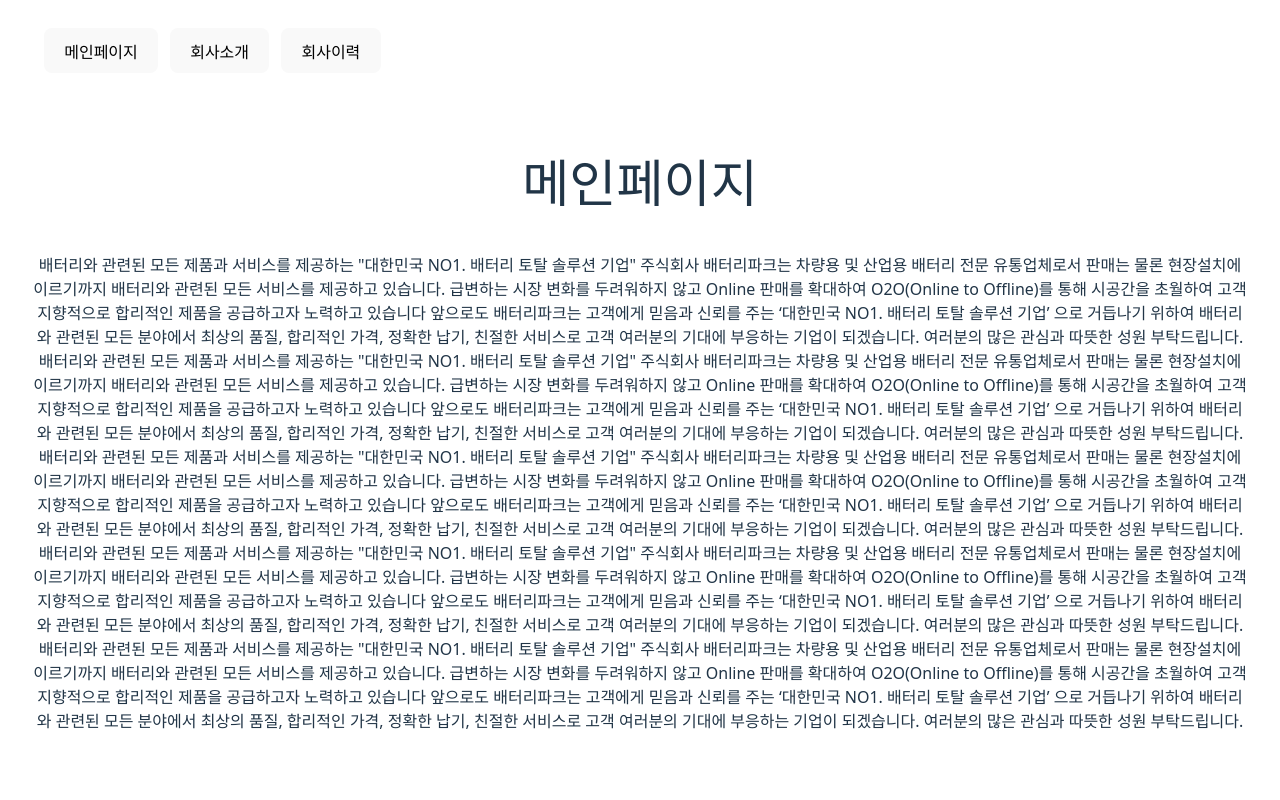
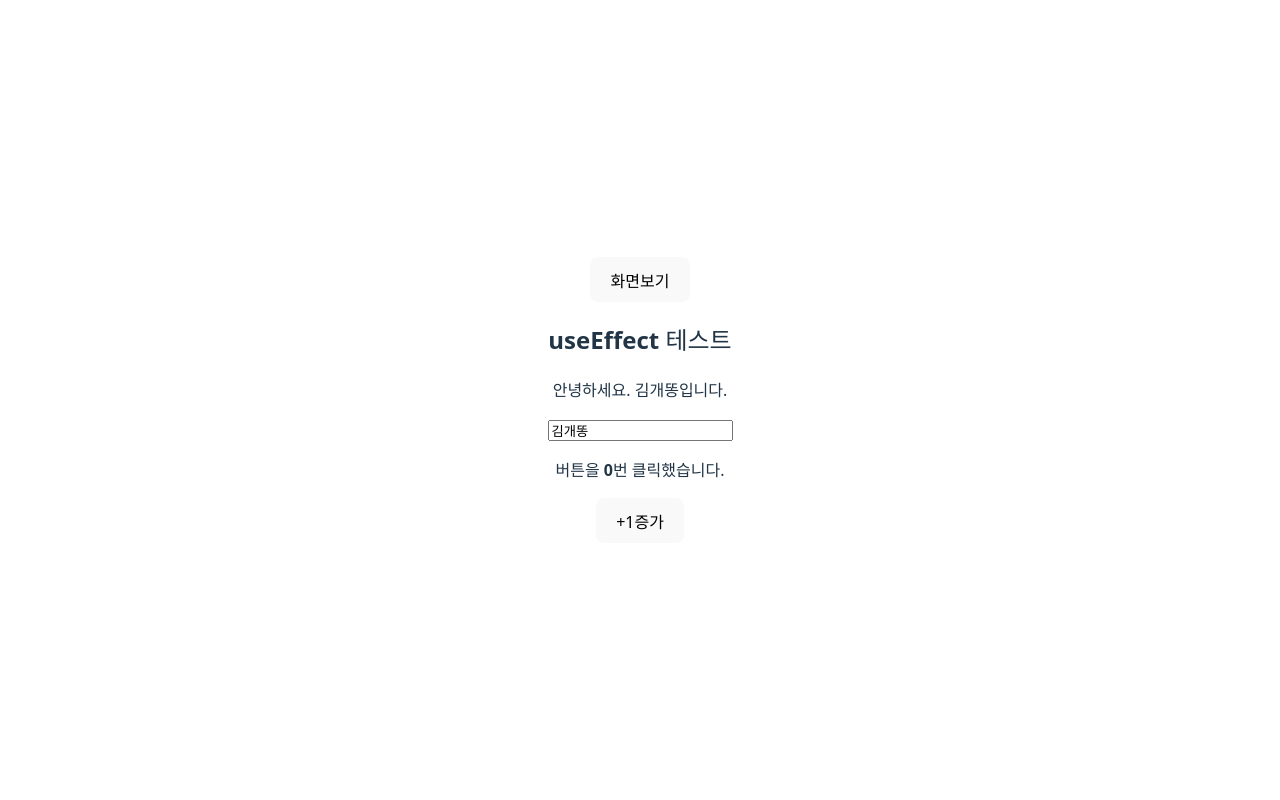
Before and after one commit to parkjimin0817/kdt, a React (Vite) app in the folder 10_React/react-project/: page / in a window 1280 px wide. Shown: the top 800 px of the page. Built offline with nearby package versions, Linux system fonts and the light colour scheme.

Commit message:
no message

```diff
--- a/10_React/react-project/src/App.jsx
+++ b/10_React/react-project/src/App.jsx
@@ -7,6 +7,10 @@ import SignUp from './components/useState/SignUp'
 import LandingPage from './components/useState/LandingPage'
 import UseRefTest from './components/useRef/UseRefTest'
 import UserRefScroll from './components/useRef/UserRefScroll'
+import UseMemoTest from './components/useMemo/UseMemoTest'
+import UsecallbackTest from './components/useCallback/UsecallbackTest'
+import UseEffectTest from './components/useEffect/UseEffectTest'
+import EffectView from './components/useEffect/EffectView'
 
 function App() {
 
@@ -16,7 +20,10 @@ function App() {
       {/* <SignUp/> */}
       {/* <LandingPage/> */}
       {/* <UseRefTest/> */}
-      <UserRefScroll/>
+      {/* <UserRefScroll/> */}
+      {/* <UseMemoTest/> */}
+      {/* <UsecallbackTest/> */}
+      <EffectView/>
     </>
   )
 }
--- /dev/null
+++ b/10_React/react-project/src/components/useCallback/UsecallbackTest.jsx
@@ -0,0 +1,37 @@
+import React, {useState, useCallback, useMemo} from 'react'
+import ViewItem from './ViewItem';
+
+const UsecallbackTest = () => {
+    const [num, setNum] = useState(1)
+    const [dark, setDark] = useState(false);
+
+    //useCallback으로 함수 캐싱함
+    const getItems = useCallback(() => num ? [num, num+1, num+2] : [0,0,0], [num]);
+
+
+    const theme = useMemo(() => ({
+        backgroundColor: dark ? "#333" : "#fff",
+        color: dark ? "#fff" : "#333",
+        padding: "12px"
+    }), [dark]);
+
+
+  return (
+    <div style={theme}>
+        <h2>useCallback 테스트</h2>
+        <input
+            type="number"
+            value={num}
+            onChange={(e) => setNum(parseInt(e.target.value))}
+        />
+        <button onClick={()=> setDark(prev => !prev)}>
+            테마 변경
+        </button>
+
+        <ViewItem getItems={getItems}/>
+    </div>
+
+  )
+}
+
+export default UsecallbackTest
--- /dev/null
+++ b/10_React/react-project/src/components/useCallback/ViewItem.jsx
@@ -0,0 +1,30 @@
+import React, {useState, useEffect} from 'react'
+
+//React.memo() 로 컴포넌트를 감싸면, props 변경될 때만 리렌더링을 한다.
+//즉, 불필요한 리렌더링을 막을 수 있다.
+
+//단, 부모가 리렌더링되면 함수가 매번 새로 생성됨
+//이게 props가 바뀐 것처럼 감지된다. => React.memo로 감싸더라도 리렌더링 발생!
+const ViewItem = React.memo (({getItems}) => {
+
+
+    const  [items, setItems] = useState([]);
+
+    useEffect(() => {
+        console.log("viewItem렌더링 / getItems변경됨")
+        setItems(getItems())
+    }, [getItems])
+
+  return (
+    <div>
+        <h4>계산된 아이템 목록</h4>
+        <ul>
+            {items.map((item, idx) =>
+                <li key={idx}>{item}</li>
+            )}
+        </ul>
+    </div>
+  )
+})
+
+export default ViewItem
--- /dev/null
+++ b/10_React/react-project/src/components/useEffect/EffectView.jsx
@@ -0,0 +1,19 @@
+import React, { useState } from 'react'
+import UseEffectTest from './UseEffectTest'
+
+const EffectView = () => {
+    const [isView, setIsView] = useState(true);
+
+  return (
+    <div>
+        <button onClick={() => setIsView(prev => !prev)}>
+            화면보기
+        </button>
+      { isView &&
+        <UseEffectTest />
+      }
+    </div>
+  )
+}
+
+export default EffectView
--- /dev/null
+++ b/10_React/react-project/src/components/useEffect/UseEffectTest.jsx
@@ -0,0 +1,60 @@
+import React,{useState, useEffect} from 'react'
+
+const UseEffectTest = () => {
+    const [name, setName] = useState("김개똥");
+    const [num, setNum] = useState(0);
+
+    const handleChangeName = (ev) => {
+        setName(ev.target.value);
+    }
+
+    const handleClickNum = () => {
+        setNum (prev => prev + 1)
+    }
+
+    //1.의존성 배열이 없을 때
+    useEffect(() => {
+        console.log("의존성 없음 : 모든 렌더링마다 실행")
+    })
+
+    //2.빈 배열을 의존성으로 설정했을 때
+    useEffect(() => {
+        console.log("빈 배열을 의존성으로 설정했을 때: 컴포넌트가 마운트 될 때 1번만 실행")
+    }, [])
+
+    //3. 의존성 배열에 name을 넣었을 때
+    useEffect(() => {
+        console.log("의존성 배열에 name을 넣었을 때 : name이 변경될 때만 실행")
+    }, [name])
+
+    //4. 클린업 함수(컴포넌트가 사라질 때 실행하는 함수) : name이 변경될 때 이전 값 활용하고 싶을 때 (언마운트 시 실행됨)
+    useEffect(() => {
+        return () => {
+            console.log(`컴포넌트가 사라질 때 실행 ${name}`)
+        }
+    },[name])
+
+    //5. 컴포너트가 완전히 사라질 때 실행하는 함수
+    useEffect(() => {
+        return () => {
+            console.log(`컴포넌트가 완전히 사라질 때 실행 ${name}`)
+        }
+    },[])
+  return (
+    <div>
+        <h2>useEffect 테스트</h2>
+        <p>안녕하세요. <strong>{name}</strong>입니다. </p>
+
+        <input
+            type="text"
+            onChange={handleChangeName}
+            value={name}
+            placeholder='이름을 입력하라'
+        />
+        <p>버튼을 <strong>{num}</strong>번 클릭했습니다.</p>
+        <button onClick={handleClickNum}>+1증가</button>
+    </div>
+  )
+}
+
+export default UseEffectTest
--- /dev/null
+++ b/10_React/react-project/src/components/useMemo/UseMemoTest.jsx
@@ -0,0 +1,36 @@
+import React, {useState} from 'react'
+import ViewState from './ViewState';
+
+const UseMemoTest = () => {
+    const [num, setNum] = useState(0);
+    const [text, setText] = useState('');
+
+    const increaseNum = () => setNum(prev => prev +1);
+    const decreaseNum = () => setNum(prev => prev -1);
+
+    const onChangeText = (e) => {
+        setText(e.target.value)
+    }
+
+  return (
+    <div>
+        <h2>useMemo 최적화 테스트</h2>
+
+        <div style={{marginBottom: '24px'}}>
+            <button onClick={increaseNum}>+</button>
+            <button onClick={decreaseNum}>-</button>
+            <br />
+            <input
+                type="text"
+                placeholder='글자를 입력하세요.'
+                value={text}
+                onChange={onChangeText}
+                />
+        </div>
+
+        <ViewState num = {num}/>
+    </div>
+  )
+}
+
+export default UseMemoTest
--- /dev/null
+++ b/10_React/react-project/src/components/useMemo/ViewState.jsx
@@ -0,0 +1,25 @@
+import React, {useMemo} from 'react'
+
+const ViewState = ({num}) => {
+    console.log("ViewSate 렌더링")
+
+    //임의의 연산이 많은 복잡한 계산함수
+    const getHeavyResult = (value) => {
+        console.log("getHeavyResult 연산실행")
+        let i = 0;
+        while (i<1000000000) i++;
+        return value * 2;
+    }
+
+    //useMemo로 연산결과를 캐싱
+    const heavyResult = useMemo(() => getHeavyResult(num), [num]);
+
+    return (
+    <div>
+        <p>현재 숫자 : {num}</p>
+        <p>계산된 값 (x2) : {heavyResult} </p>
+    </div>
+  )
+}
+
+export default ViewState
```
